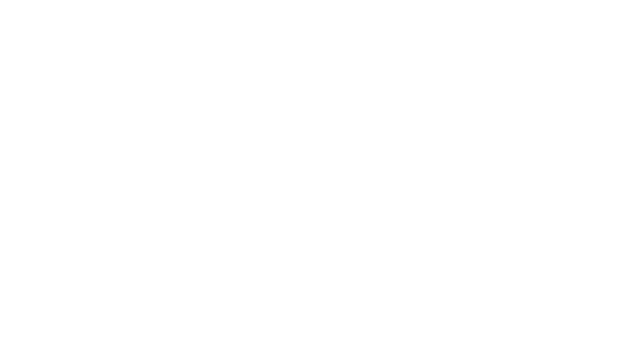
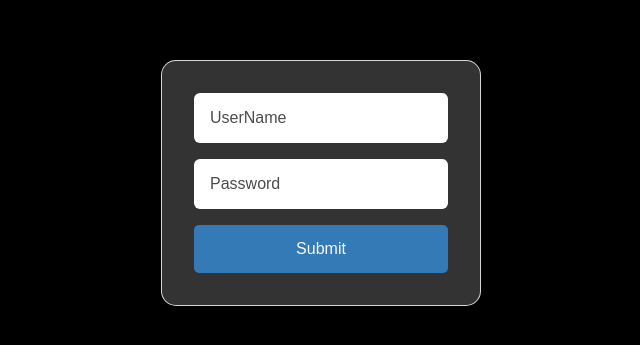
Before and after one commit to qagatekeeper/sunrise-hotel, a React (Create React App) app: page /admin in a window 1280 px wide. Before the commit this address had no page. Shown: the part 217-562 px from the top of the page, without its empty margins (319-959 px from the left). Built offline with nearby package versions, Linux system fonts and the light colour scheme.

Commit message:
Admin login Page with validate -web

```diff
--- a/src/App.jsx
+++ b/src/App.jsx
@@ -1,4 +1,4 @@
-import { HomePage, ReservationPage } from "./pages";
+import { HomePage, LoginPage, ReservationPage } from "./pages";
 import { BrowserRouter, Routes, Route } from "react-router-dom";
 
 function App() {
@@ -9,6 +9,7 @@ function App() {
           <Route path="/">
             <Route index element={<HomePage />} />
             <Route path="reservation" element={<ReservationPage />} />
+            <Route path="admin" element={<LoginPage />} />
           </Route>
         </Routes>
       </BrowserRouter>
--- a/src/components/reservation/index.jsx
+++ b/src/components/reservation/index.jsx
@@ -15,9 +15,14 @@ import ReservationLeftSide from "./reservationCom/reservationLeftSide.jsx";
 import ReservationRCL from "./reservationCom/ReservationRCL.jsx";
 import ReservationRCR from "./reservationCom/reservationRCR.jsx";
 import { useForm } from "react-hook-form";
+import { useEffect, useState } from "react";
 
 const Reservation = () => {
-  var val = Math.floor(1000000000 + Math.random() * 9000000000);
+  const [val, setVal] = useState("");
+  useEffect(() => {
+    setVal(Math.floor(1000000000 + Math.random() * 9000000000));
+  }, []);
+
   const {
     handleSubmit,
     formState: { errors },
@@ -66,14 +71,12 @@ const Reservation = () => {
             <div className="flex gap-1">
               <input type="text" name="code1" />
               <input type="hidden" name="code" value={val} />
-              {/* <FormBtn> */}
               <input
                 type="submit"
                 name="submit"
                 value="Submit"
                 className="btn"
               />
-              {/* </FormBtn> */}
             </div>
           </ReservationRightBottom>
         </ReservationRightCenter>
--- a/src/components/reservation/reservationStyle.js
+++ b/src/components/reservation/reservationStyle.js
@@ -246,6 +246,16 @@ export const ReservationRightBottom = styled.div`
     text-transform: capitalize;
     letter-spacing: 1px;
   }
+
+  .btn-opacity-full {
+    opacity: 1;
+    font-size: 50rem;
+  }
+
+  .btn-opacity-half {
+    opacity: 0.5;
+    font-size: 1px;
+  }
 `;
 
 export const FormBtn = styled.div`
--- /dev/null
+++ b/src/pages/adminLoginPage/adminLoginPage.css
@@ -0,0 +1,44 @@
+.LoginPage-wrapper {
+    width: 100vw;
+    height: 100vh;
+    background-color: black;
+    /* opacity: 0.5; */
+    margin: auto;
+}
+.login-container{
+    width: 100%;
+    height: 100%;
+}
+.login {
+    width: 100%;
+    height: 100%;
+}
+.login-form {
+    border: 1px solid rgba(255, 255, 255, 0.8);;
+    background: rgba(255, 255, 255, 0.2);
+    width: 20rem;
+    height: auto;
+    padding: 2rem;
+    border-radius: 15px;
+}
+
+.login-form input[type="text"],.login-form input[type="password"]{
+    padding: 1rem;
+    border-radius: 6px;
+    font-size: 1rem;
+    color: black;
+    opacity: 1;
+    width: 100%;
+}
+.btn-login{
+width: 100%;
+height: 3rem;
+margin: 0;
+padding: 0;
+/* padding: 1rem !important; */
+text-align: center;
+/* transform: translateY(-10px); */
+}
+::placeholder{
+    color: black;
+}
--- /dev/null
+++ b/src/pages/adminLoginPage/index.jsx
@@ -0,0 +1,98 @@
+import React from "react";
+import "./adminLoginPage.css";
+import { useForm } from "react-hook-form";
+
+const LoginPage = () => {
+  const {
+    register,
+    handleSubmit,
+    trigger,
+    formState: { errors },
+    reset,
+  } = useForm();
+
+  const onSubmit = (data) => {
+    console.log(data);
+    reset();
+  };
+
+  const onError = (errors) => {
+    console.log(errors);
+  };
+
+  return (
+    <div className="LoginPage-wrapper">
+      <div className="login-container container">
+        <div className="login flex absolute-center">
+          <form
+            action=""
+            className="login-form flex flex-column gap-1"
+            onSubmit={handleSubmit(onSubmit, onError)}
+            method="post"
+          >
+            <div>
+              <input
+                type="text"
+                placeholder="UserName"
+                autoComplete="Off"
+                className={`${errors.username && "invalid"}`}
+                {...register("username", {
+                  required: "Username is Required",
+                  minLength: {
+                    value: 3,
+                    message: "Username must have atleast 3 characters.",
+                  },
+                  validate: (value) =>
+                    value === "Admin" || "only Admin is allowed",
+                })}
+                onBlur={() => {
+                  trigger("username");
+                }}
+                // onKeyUp={() => {
+                //   trigger("username");
+                // }}
+              />
+              {errors.username && (
+                <p className="errors">{errors.username.message}</p>
+              )}
+            </div>
+            <div>
+              <input
+                type="password"
+                placeholder="Password"
+                autoComplete="Off"
+                className={`${errors.password && "invalid"}`}
+                {...register("password", {
+                  required: "Password is Required",
+                  minLength: {
+                    value: 3,
+                    message: "Password must have atleast 3 characters.",
+                  },
+                  validate: (value) =>
+                    value === "12345" || "only password = 12345 is allowed",
+                })}
+                onBlur={() => {
+                  trigger("password");
+                }}
+                onKeyUp={() => {
+                  trigger("password");
+                }}
+              />
+              {errors.password && (
+                <p className="errors">{errors.password.message}</p>
+              )}
+            </div>
+            <input
+              type="submit"
+              value="submit"
+              name="password"
+              className="btn btn-login"
+            />
+          </form>
+        </div>
+      </div>
+    </div>
+  );
+};
+
+export default LoginPage;
--- a/src/pages/index.jsx
+++ b/src/pages/index.jsx
@@ -1,4 +1,5 @@
 import HomePage from "./homePage";
 import ReservationPage from "./reservationPage";
+import LoginPage from "./adminLoginPage";
 
-export { HomePage, ReservationPage };
+export { HomePage, ReservationPage, LoginPage };
```
